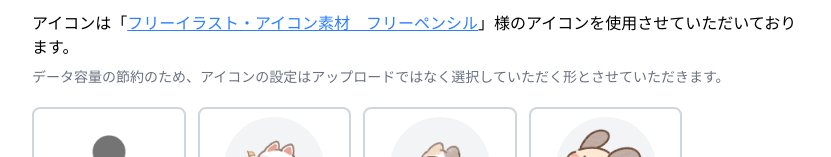
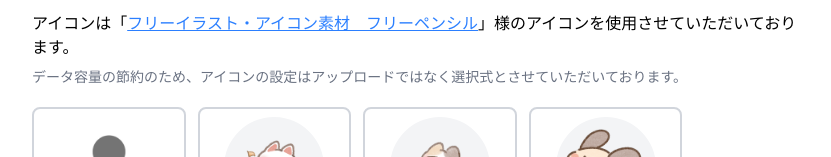
Before and after one commit to Shunsuke0205/message-board-site-on-vercel, a Next.js app: page /profile/edit/icon-preview in a window 1280 px wide. Shown: the part 123-280 px from the top of the page, without its empty margins (224-1055 px from the left). Built offline with nearby package versions, Linux system fonts and the light colour scheme; no server answers.

Commit message:
fix: explanation sentence

```diff
--- a/src/app/profile/edit/icon-preview/page.tsx
+++ b/src/app/profile/edit/icon-preview/page.tsx
@@ -19,7 +19,7 @@ const IconPreviewPage = () => {
         」様のアイコンを使用させていただいております。
       </p>
       <p className="mt-2 text-sm text-gray-500">
-        データ容量の節約のため、アイコンの設定はアップロードではなく選択していただく形とさせていただきます。
+        データ容量の節約のため、アイコンの設定はアップロードではなく選択式とさせていただいております。
       </p>
       <div className="mt-3 flex flex-wrap">
         {iconDataList.map((iconData: IconData) => (
```
